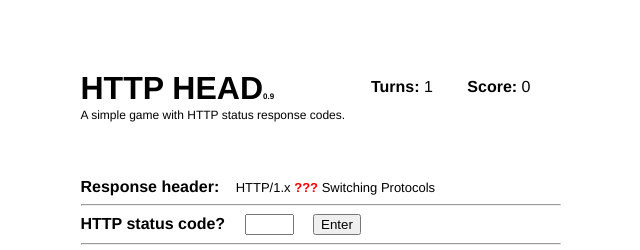
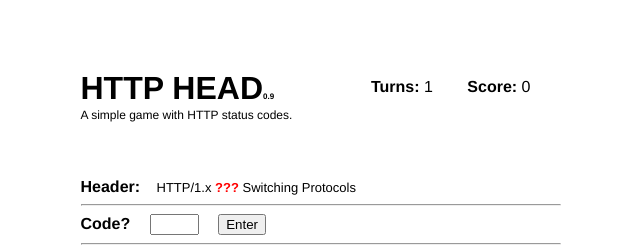
Before and after one commit to adestefa/HTTPCODES, a plain HTML site: page index.html in a window 1280 px wide. Both pictures are taken after a click on the button "Play". Shown: the top 250 px of the page, without its empty margins (323-963 px from the left). Drawn offline with nearby package versions, Linux system fonts and the light colour scheme.

Commit message:
Updated game tagline

```diff
--- a/index.html
+++ b/index.html
@@ -26,7 +26,7 @@
 	<div id="wrapper">
 		<div id="content">
 			<h1>HTTP HEAD<span id="version"></span></h1>
-			<h4>A simple game with HTTP status response codes.</h4>
+			<h4>A simple game with HTTP status codes.</h4>
 			<span id="scoreboard">
 				<span id="_turns"><b>Turns: </b><span id="turns">1</span></span>
 				<span id="_score"><b>Score: </b><span id="score">0</span></span><br />
@@ -37,11 +37,11 @@
 			<div style="height:70px;">
 				<form onsubmit="return false;">
 					<!-- Question: <response description shown> -->
-					<b>Response header:</b>  <span name="response" id="response">............</span><br />
+					<b>Header:</b>  <span name="response" id="response">............</span><br />
 					<hr style="margin-left:0px;"/>
 					<!-- Answer: <player answer> -->
 					<div id="player_controls" style="display:none">
-						<b>HTTP status code?</b> <input type="text" maxlength="3" size="3" name="code" id="code" />
+						<b>Code? </b> <input type="text" maxlength="3" size="3" name="code" id="code" />
 						<input type="submit" id="btn_enter" value="Enter" onclick="G.btnEnter();return false"/>
 					</div>
 				</form>
@@ -62,11 +62,6 @@
 		<script src="http://code.jquery.com/jquery.js"></script>
 		<script>
 		/**
-			Hypertext and associated transfer protocol (HTTP) is the foundation the
-			internet runs on. Altough far from perfect, it is still endearing in its
-			own way. Nontheless, it is what the web runs on, so a simple flash-card
-			like study game would be a good idea. Maybe even get others interested
-			in learning more.
 
 			What follows is a controller to drive a simple game
 				- display HTTP status response header without the status code
```
